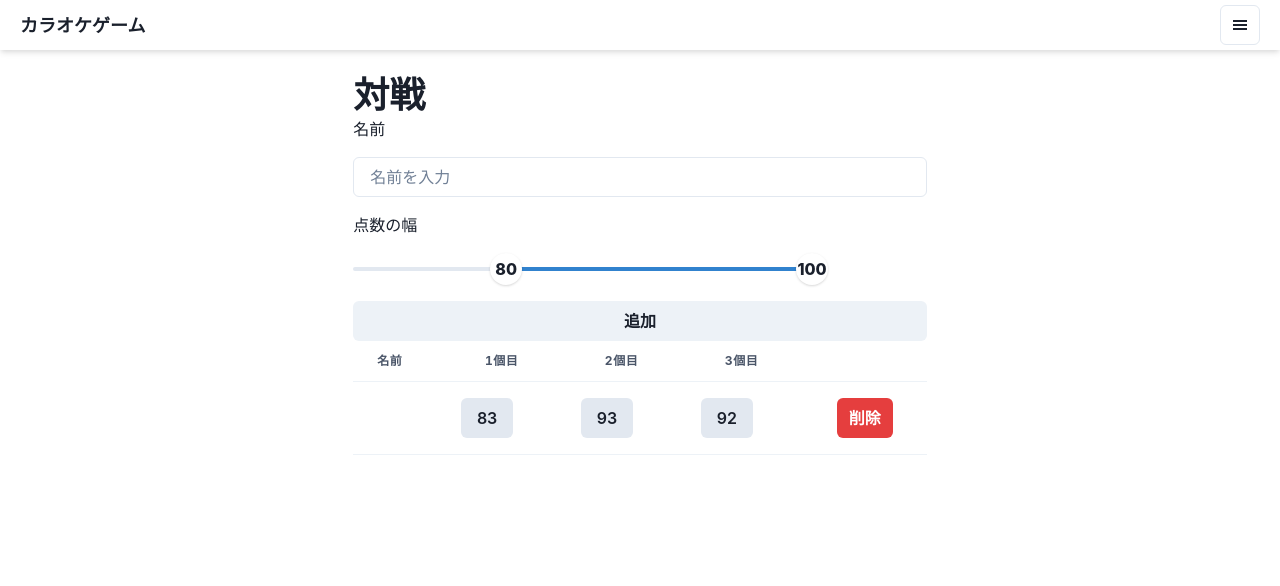
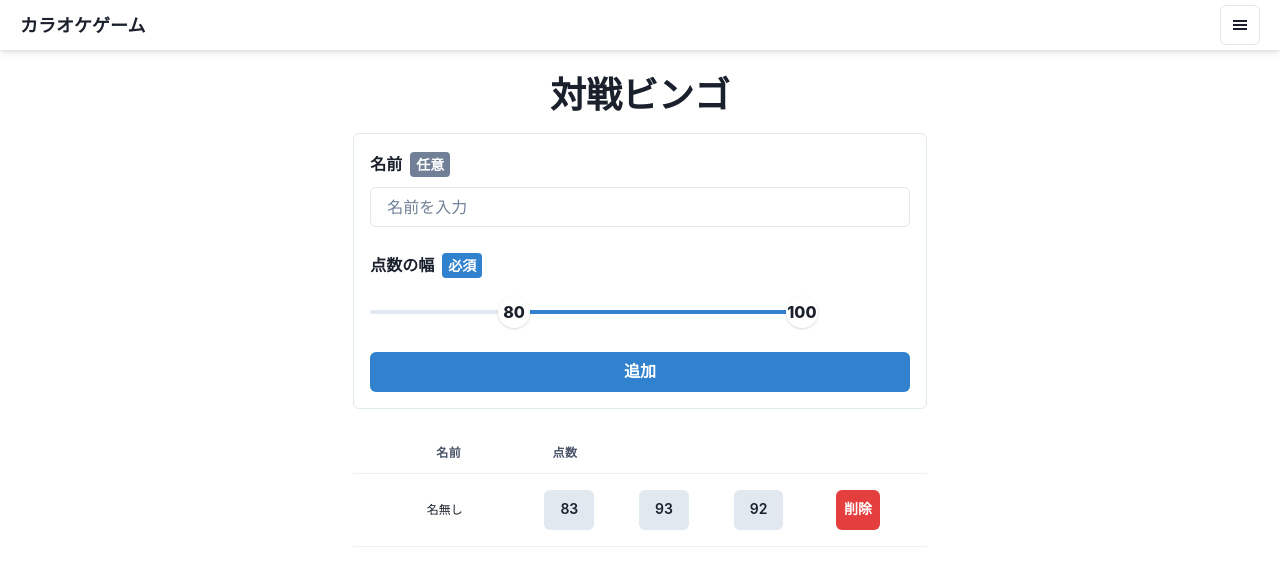
Before and after one commit to Kubbo0308/karaoke_app, a Next.js app: page /bingo/match in a window 1280 px wide. Both pictures are taken after a click on the button "追加". Shown: the top 586 px of the page. Built offline with nearby package versions, Linux system fonts and the light colour scheme.

Commit message:
対戦ビンゴ画面のデザイン修正

```diff
--- a/src/app/bingo/match/page.tsx
+++ b/src/app/bingo/match/page.tsx
@@ -16,6 +16,7 @@ import {
   Tr,
 } from "@chakra-ui/react";
 import { PointsRangeSlider } from "@/components/molecules";
+import { FormLabel } from "@/components/atoms/FormLabel/FormLabel";
 
 export default function Match() {
   const [name, setName] = useState<string>("");
@@ -77,50 +78,77 @@ export default function Match() {
   };
   return (
     <Container>
-      <Heading>対戦</Heading>
-      <Flex gap="16px" direction="column">
-        <Text>名前</Text>
+      <Heading textAlign="center">対戦ビンゴ</Heading>
+      <Flex
+        gap={6}
+        direction="column"
+        justifyContent="center"
+        w="100%"
+        border="1px"
+        borderColor="gray.200"
+        borderRadius={6}
+        p={4}
+        mt={4}
+      >
+        <Flex gap={2} direction="column">
+          <FormLabel label="名前" required={false} />
           <Input
             placeholder="名前を入力"
             value={name}
             onChange={(event) => setName(event.target.value)}
           />
-        <Text>点数の幅</Text>
+        </Flex>
+        <Flex gap={4} direction="column">
+          <FormLabel label="点数の幅" required={true} />
           <PointsRangeSlider
             value={rangeValues}
             onChange={(value) => setRangeValues(value)}
             RangeSliderProps={{ w: "80%" }}
           />
-        <Button onClick={() => addMember(name)}>追加</Button>
         </Flex>
-      <Table size="md">
+        <Button onClick={() => addMember(name)} bg="blue.500" color="white">
+          追加
+        </Button>
+      </Flex>
+      <Table size="md" mt={6}>
         <Thead>
           <Tr>
-            <Th>名前</Th>
-            {[...Array(scoreNum)].map((_, index) => (
-              <Th key={index}>
-                <Text>{index + 1}個目</Text>
+            <Th w="33.33%" textAlign="center">
+              <Text>名前</Text>
             </Th>
-            ))}
+            <Th px={2}>
+              <Text>点数</Text>
+            </Th>
+            <Th></Th>
+            <Th></Th>
             <Th></Th>
           </Tr>
         </Thead>
         <Tbody>
           {member.map((item: string, index: number) => (
             <Tr key={index}>
-              <Td>{item}</Td>
+              <Td p={0} textAlign="center" w="33.33%" pr={2}>
+                <Text fontSize="12px">{item === "" ? "名無し" : item}</Text>
+              </Td>
               {memberScore[index]?.map((score: number, scoreIndex: number) => (
                 <Td key={scoreIndex} px={0}>
                   <Button
                     bg={selected[index][scoreIndex] ? "blue.300" : "gray.200"}
                     onClick={() => toggleSelect(index, scoreIndex)}
+                    fontSize="14px"
+                    mx="auto"
                   >
                     {score}
                   </Button>
                 </Td>
               ))}
-              <Td pl={4} pr={0}>
-                <Button onClick={() => removeMember(index)} bg="red.500" px={3}>
+              <Td pl={2} pr={0}>
+                <Button
+                  onClick={() => removeMember(index)}
+                  bg="red.500"
+                  px={2}
+                  fontSize="14px"
+                >
                   <Text color="white">削除</Text>
                 </Button>
               </Td>
--- /dev/null
+++ b/src/components/atoms/FormLabel/FormLabel.tsx
@@ -0,0 +1,31 @@
+import { Flex, Text } from "@chakra-ui/react";
+
+interface FormLabelProps {
+  label: string;
+  required?: boolean;
+}
+
+export const FormLabel = (props: FormLabelProps) => {
+  const { label, required = true } = props;
+  return (
+    <Flex gap={2}>
+      <Text fontSize="16px" fontWeight={600} lineHeight={1.8}>
+        {label}
+      </Text>
+      <Text
+        color="white"
+        bg={required ? "blue.500" : "gray.500"}
+        borderRadius={4}
+        w={10}
+        textAlign="center"
+        my="auto"
+        fontSize="14px"
+        fontWeight={800}
+        lineHeight={1.8}
+        height="25.2px"
+      >
+        {required ? "必須" : "任意"}
+      </Text>
+    </Flex>
+  );
+};
--- a/src/components/molecules/PointsRangeSlider/PointsRangeSlider.tsx
+++ b/src/components/molecules/PointsRangeSlider/PointsRangeSlider.tsx
@@ -17,6 +17,7 @@ export const PointsRangeSlider = (props: PointsRangeSliderProps) => {
   const { value, onChange, RangeSliderProps } = props;
   return (
     <RangeSlider
+      // eslint-disable-next-line jsx-a11y/aria-proptypes
       aria-label={["min", "max"]}
       defaultValue={value}
       value={value}
@@ -25,6 +26,7 @@ export const PointsRangeSlider = (props: PointsRangeSliderProps) => {
       minStepsBetweenThumbs={3}
       step={1}
       onChange={onChange}
+      display="block"
       {...RangeSliderProps}
     >
       <RangeSliderTrack>
```
Lines whose indentation alone changed are shown as unchanged.
